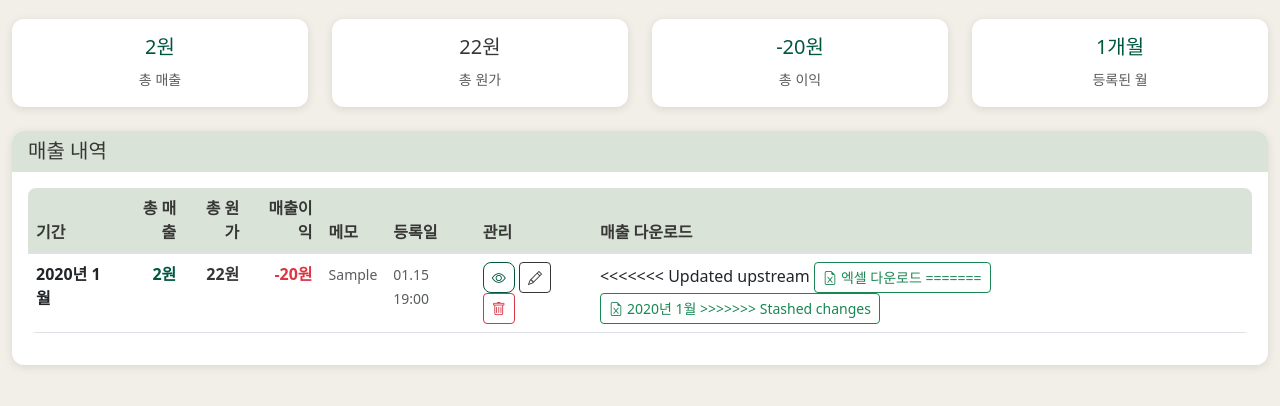
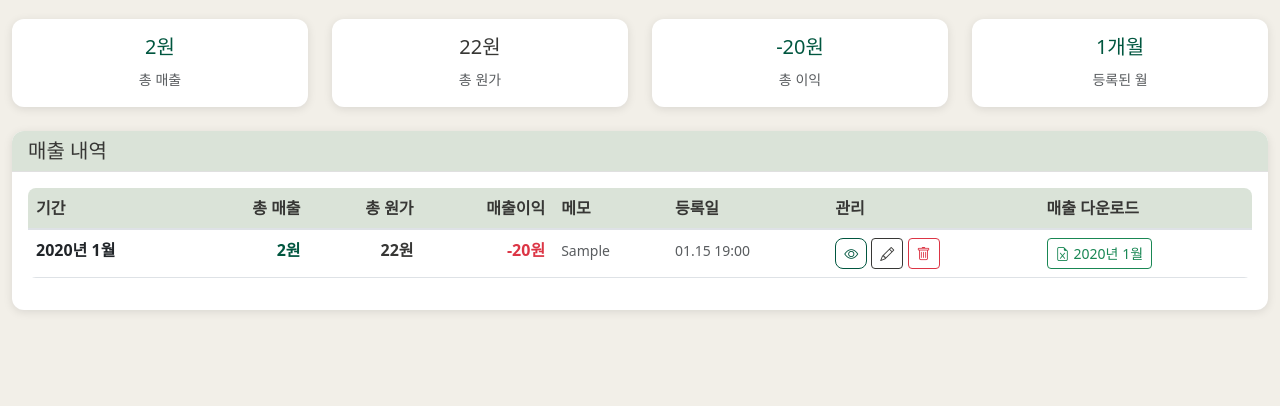
Before and after one commit to Elarin22/Glossy_Matcha, a Django app: page /monthly-sales/ in a window 1280 px wide. Shown: the part 163-569 px from the top of the page. Run offline with Django 5.2, Linux system fonts and the light colour scheme; a user stored in the database is signed in; tables that the repository leaves empty hold one stand-in row (values such as "Sample post").

Commit message:
[BE] feat: 월/연별 매출 목록 페이지에서 개별 월/연별 엑셀 파일 내보내기로 templates 수정

```diff
--- a/be/glossymatcha/templates/glossymatcha/sales/list.html
+++ b/be/glossymatcha/templates/glossymatcha/sales/list.html
@@ -132,13 +132,8 @@
                                 </div>
                             </td>
                             <td>
-<<<<<<< Updated upstream
-                                <a href="{% url 'monthly_sales_excel_export' %}" class="btn btn-sm btn-outline-success">
-                                    <i class="bi bi-file-earmark-excel me-1"></i>엑셀 다운로드
-=======
                                 <a href="{% url 'individual_monthly_sales_excel_export' sale.pk %}" class="btn btn-sm btn-outline-success">
                                     <i class="bi bi-file-earmark-excel me-1"></i>{{ sale.year }}년 {{ sale.month }}월
->>>>>>> Stashed changes
                                 </a>
                             </td>
                         </tr>
```
